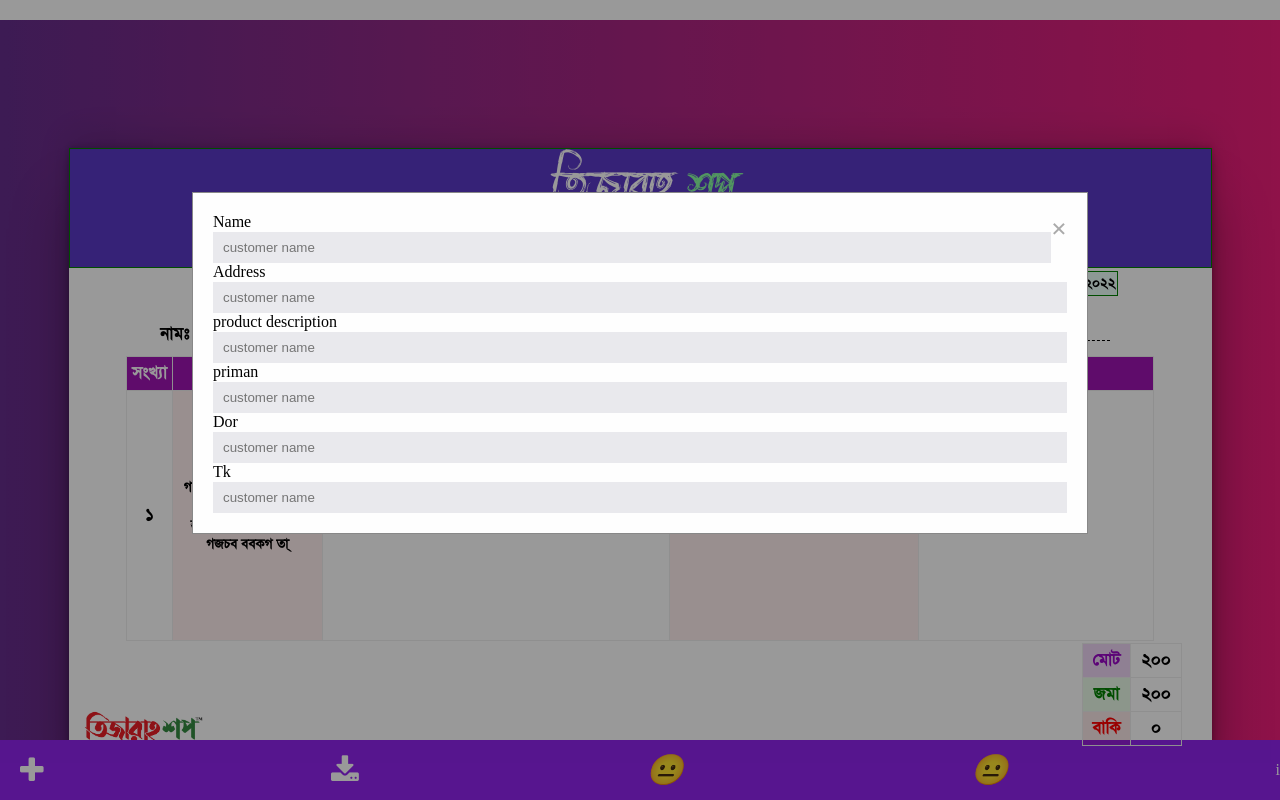
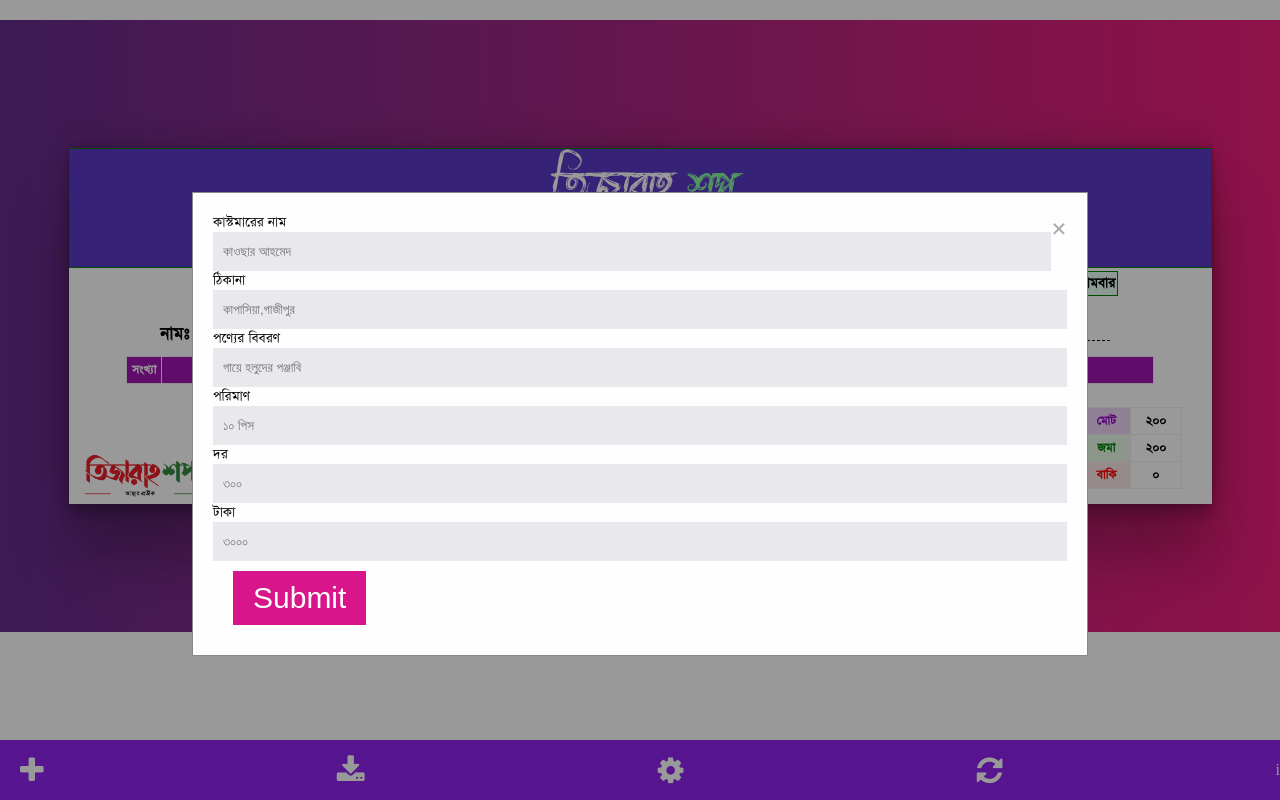
Before and after one commit to developer-kawsar1/download-invoice, a plain HTML site: page index.html in a window 1280 px wide. Both pictures are taken after a click on the icon 31 px from the left and 770 px from the top of the page. Shown: the top 800 px of the page. Drawn offline with Linux system fonts and the light colour scheme.

Commit message:
some part completed

```diff
--- a/css/modal.css
+++ b/css/modal.css
@@ -47,6 +47,6 @@
 .input-group input{
   border: none;
   outline: 0;
-  padding: 8px 10px;
+  padding: 12px 10px;
   background: #8F91A530;
 }
--- a/index.html
+++ b/index.html
@@ -95,7 +95,7 @@
 
      td {
        border: 1px solid #eee;
-       font-size: 20px;
+       font-size: 14px;
        text-align: center;
        padding: 5px;
      }
@@ -270,14 +270,17 @@
          <div class="tarikh">
 
            <p>তারিখঃ</p>
-           <div>
-             ১২
+           <div id="day">
+
            </div>
-           <div>
-             ৪
+           <div id="month">
+
            </div>
-           <div>
-             ২০২২
+           <div id="year">
+
+           </div>
+           <div id="bar">
+             রবিবার
            </div>
          </div>
          <!-- tarikh part ses -->
@@ -290,7 +293,7 @@
              </div>
              <p>ঠিকানা</p>
              <div>
-               কাপাসিয়া , গাজীপুর
+             কাপাসিয়া,গাজীপুর
              </div>
            </div>
          </div>
@@ -307,6 +310,7 @@
            </tr>
          </thead>
          <tbody id="tbody">
+           <!--
            <tr class="bottom">
              <td>১</td>
              <td class="biboron">গায়ে হলুদের পাঞ্জাবিhhh কাা হা্্ তা্ নেিিট চবো হজটব কবি হজটি িপচ গজচব ববকগ তা্
@@ -315,6 +319,7 @@
              <td class="dor"> ৩০০</td>
              <td>৮৮</td>
            </tr>
+            -->
          </tbody>
 
        </table>
@@ -343,16 +348,12 @@
    <div id="foter">
      <i id="myBtn" class="fa fa-plus"></i>
       <i id="btnScreenShot" class="fa fa-download"></i>
-       <i>😐</i>
-        <i>😐</i>
+       <i id="change-bg" class="fa fa-gear"></i>
+        <i class="fa fa-refresh" id="refresh"></i>
      i
    </div>
 
 
-   <button type="button" class="btnScreenShot" id="btnScreenShot">Take a Screenshot</button>
-   <button id="change-bg">Chnage bg</button>
-   <button id="add-product">Add something</button>
-   <button id="myBtn">Open Modal</button>
 
 
 
@@ -365,35 +366,36 @@
        <span class="close">&times;</span>
        <div>
          <div class= "input-group">
-          <label for="name">Name</label>
-         <input type="text" placeholder="customer name" id="name">
+          <label for="name">কাস্টমারের নাম</label>
+         <input type="text" placeholder="কাওছার আহমেদ" id="name">
 
          </div>
                   <div class= "input-group">
-          <label for="address">Address</label>
-         <input type="text" placeholder="customer name" id="address">
+          <label for="address">ঠিকানা</label>
+         <input type="text" placeholder="কাপাসিয়া,গাজীপুর " id="address">
 
          </div>
                   <div class= "input-group">
-          <label for="description">product description</label>
-         <input type="text" placeholder="customer name" id="description">
+          <label for="description">পণ্যের বিবরণ</label>
+         <input type="text" placeholder="গায়ে হলুদের পঞ্জাবি" id="description">
 
          </div>
                   <div class= "input-group">
-          <label for="name">priman</label>
-         <input type="text" placeholder="customer name" id="name">
+          <label for="name">পরিমাণ</label>
+         <input type="text" placeholder="১০ পিস" id="product-quantity">
 
          </div>
                   <div class= "input-group">
-          <label for="name">Dor</label>
-         <input type="text" placeholder="customer name" id="name">
+          <label for="name">দর</label>
+         <input type="text" placeholder="৩০০" id="product-dor">
 
          </div>
             <div class= "input-group">
-          <label for="name">Tk</label>
-         <input type="text" placeholder="customer name" id="name">
+          <label for="name">টাকা</label>
+         <input type="text" placeholder="৩০০০" id="product-tk">
 
          </div>
+         <button id="add-product">Submit</button>
        </div>
      </div>
 
--- a/index.js
+++ b/index.js
@@ -35,8 +35,10 @@ function onScreenShotClick(event) {
 
 //if(str.includes(3));
 
-var myStr = '007';
-var newStr1 = myStr.replace(/0/g,"০");
+//var myStr = '007';
+
+function makeBangla(myStr){
+  var newStr1 = myStr.replace(/0/g,"০");
 var newStr2 = newStr1.replace(/1/g,"১");
 var newStr3 = newStr2.replace(/2/g,"২");
 var newStr4 = newStr3.replace(/3/g,"৩");
@@ -46,10 +48,62 @@ var newStr7 = newStr6.replace(/6/g,"৬");
 var newStr8 = newStr7.replace(/7/g,"৭");
 var newStr9 = newStr8.replace(/8/g,"৮");
 var newStr10= newStr9.replace(/9/g,"৯");
-console.log(newStr10);
+
+return newStr10
+
+}
+
+/* get today date */
+let d=new Date();
+
+//year and set
+let year=d.getFullYear()
+let banglaYear=makeBangla(year.toString());
+document.getElementById('year').innerHTML=banglaYear
+//month and set
 
 
+//মাস
+const mash = [
+  "জানুয়ারী",
+  "ফেব্রুয়ারী ",
+  "মার্চ",
+  "এপ্রিল ",
+  "মে",
+  "জুন",
+  "জুলাই",
+  "আগস্ট",
+  "সেপ্টেম্বর,",
+  "অক্টোবর ",
+  "নভেম্বর ",
+  ',ডিসেম্বর '
 
+  ];
+let eiMash=mash[d.getMonth()]
+console.log(eiMash);
+document.getElementById('month').innerHTML=eiMash
+
+
+let month=d.getMonth()
+let banglaMonth=makeBangla(String(month+1))
+
+//day and set
+let day=d.getDate()
+let banglaDate=makeBangla(String(day))
+document.getElementById('day').innerHTML=banglaDate
 let log=arg=> console.log(arg);
 
-log(66)
+log(banglaMonth)
+
+//বার
+const weekday = [
+  "রবিবার",
+  "সোমবার",
+  "মঙ্গলবার ",
+  "বোধবার",
+  "বৃহস্পতিবার",
+  "শুক্রবার ",
+  "শনিবার "
+  ];
+let bar=weekday[d.getDay()];
+document.getElementById('bar').innerHTML=bar
--- a/js/change-bd.js
+++ b/js/change-bd.js
@@ -1,6 +1,10 @@
 var bgcolour;
+
+//bg -change
 var bgChangebtn=document.getElementById('change-bg');
-const addProduct=document.getElementById('add-product')
+
+const refreshBtn=document.getElementById('refresh')
+
 var capture=document.getElementById('capture');
 
 let tbody=document.getElementById('tbody')
@@ -49,45 +53,6 @@ let arr=[
 
   ]
 
-
-addProduct.addEventListener('click',function(){
-  let tr=document.createElement('tr');
-  tr.innerHTML=`
-    <td>১</td>
-    <td class = "biboron" > uu </td><td> yy</td> <td class = "dor"> bb</td> <td > mm</td>
-
-  `
-  tbody.appendChild(tr)
-  var tbodyRowCount = table.tBodies[0].rows.length;
-  var tbodyRows=table.tBodies[0].rows
-
-
-
-  if(tbodyRowCount==1){
-    tbodyRows[0].style.display=''
-      tbodyRows[0].style.height = '150px'
-
-  }else if(tbodyRowCount==2){
-    tbodyRows[0].style.height='150px'
-    tbodyRows[1].style.height='150px'
-  }else if(tbodyRowCount==3){
-    tbodyRows[0].style.height = '100px'
-  tbodyRows[1].style.height = '100px'
-  tbodyRows[2].style.height = '100px'
-  }else if (tbodyRowCount == 4) {
-    tbodyRows[0].style.height = '70px'
-    tbodyRows[1].style.height = '70px'
-    tbodyRows[2].style.height = '70px'
-    tbodyRows[3].style.height = '70px'
-
-
-  }else if (tbodyRowCount == 5) {
-    tbodyRows[0].style.height = '60px'
-    tbodyRows[1].style.height = '60px'
-    tbodyRows[2].style.height = '60px'
-    tbodyRows[3].style.height = '60px'
-    tbodyRows[4].style.height = '60px'
-
-  }
-
+refreshBtn.addEventListener('click',function(){
+  location.reload()
 })
--- a/js/modal.js
+++ b/js/modal.js
@@ -1,3 +1,13 @@
+
+
+let customerName=document.getElementById('name');
+let customerAddress=document.getElementById('address');
+
+let productDescription=document.getElementById('description');
+let productQuantity=document.getElementById('product-quantity');
+let productDor=document.getElementById('product-dor');
+let productTk=document.getElementById('product-tk');
+
 // Get the modal
 var modal = document.getElementById("myModal");
 
@@ -23,3 +33,57 @@ window.onclick = function(event) {
     modal.style.display = "none";
   }
 }
+//add button
+
+//add button
+const addProduct = document.getElementById('add-product')
+
+addProduct.addEventListener('click',function(){
+  alert(88)
+})
+
+
+addProduct.addEventListener('click',function(){
+  let tr=document.createElement('tr');
+  tr.innerHTML=`
+    <td>১</td>
+    <td class = "biboron" > ${productDescription.value}</td><td> ${productQuantity.value}</td> <td class = "dor"> ${productDor.value}</td> <td > ${productTk.value}</td>
+
+  `
+  tbody.appendChild(tr)
+  var tbodyRowCount = table.tBodies[0].rows.length;
+  var tbodyRows=table.tBodies[0].rows
+
+
+
+  if(tbodyRowCount==1){
+    tbodyRows[0].style.display=''
+      tbodyRows[0].style.height = '150px'
+
+  }else if(tbodyRowCount==2){
+    tbodyRows[0].style.height='150px'
+    tbodyRows[1].style.height='150px'
+  }else if(tbodyRowCount==3){
+    tbodyRows[0].style.height = '100px'
+  tbodyRows[1].style.height = '100px'
+  tbodyRows[2].style.height = '100px'
+  }else if (tbodyRowCount == 4) {
+    tbodyRows[0].style.height = '70px'
+    tbodyRows[1].style.height = '70px'
+    tbodyRows[2].style.height = '70px'
+    tbodyRows[3].style.height = '70px'
+
+
+  }else if (tbodyRowCount == 5) {
+    tbodyRows[0].style.height = '60px'
+    tbodyRows[1].style.height = '60px'
+    tbodyRows[2].style.height = '60px'
+    tbodyRows[3].style.height = '60px'
+    tbodyRows[4].style.height = '60px'
+
+  }
+
+  modal.style.display = "none";
+  console.log(customerName.value);
+
+})
```
